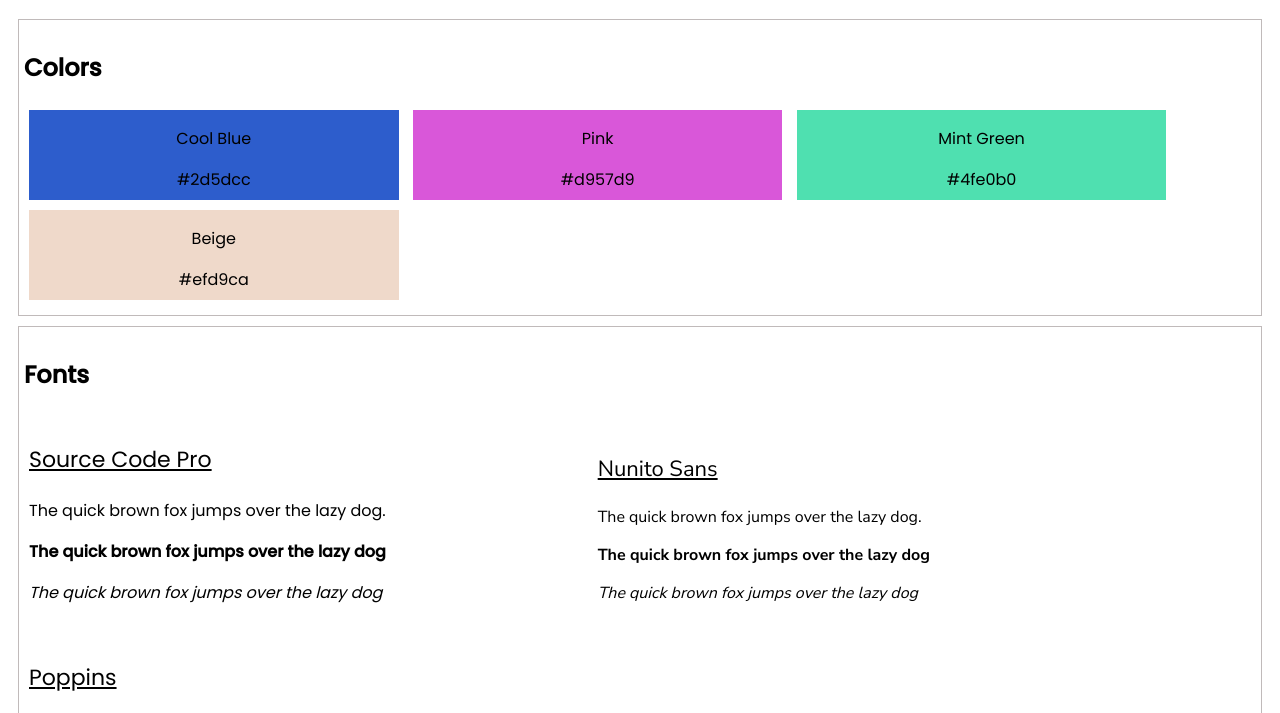
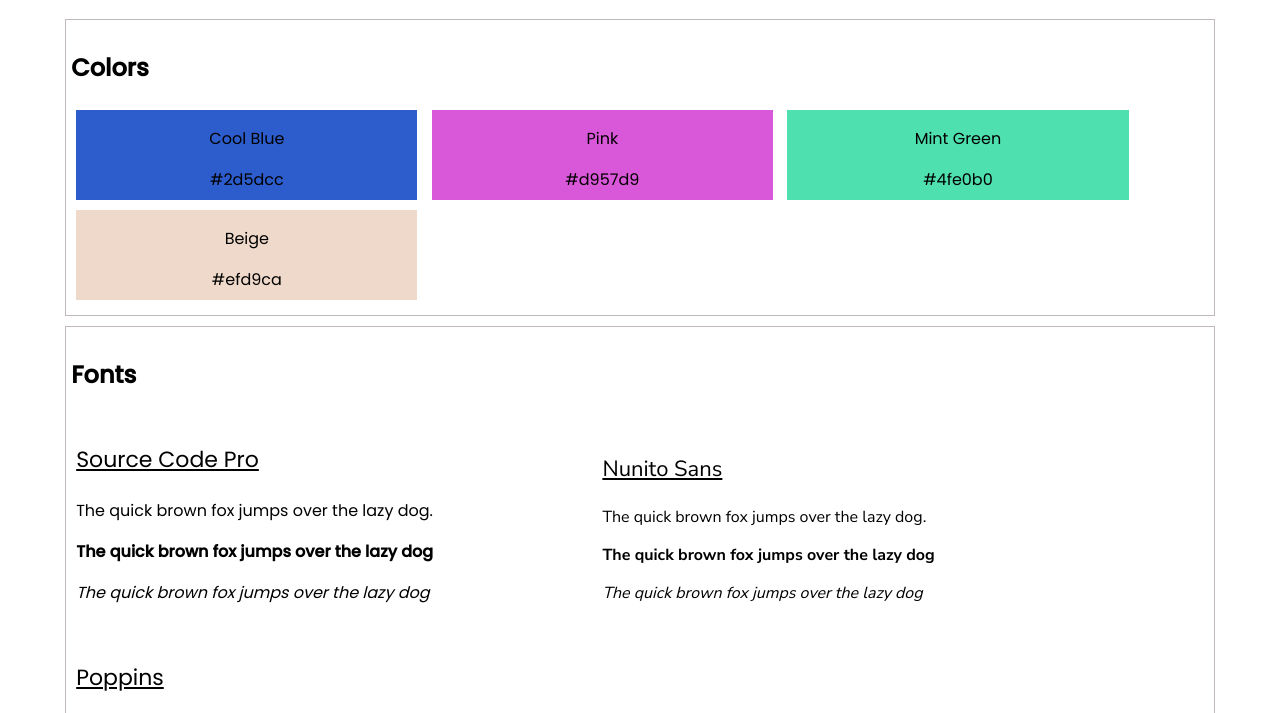
Before and after one commit to gira1992/second-commit, a plain HTML site: page index.html in a window 1280 px wide. Shown: the part 72-785 px from the top of the page. Drawn offline with Linux system fonts and the light colour scheme.

Commit message:
first commit

```diff
--- a/styles.css
+++ b/styles.css
@@ -5,8 +5,9 @@ body{
 
 section{
     border: rgb(192, 186, 186) solid 1px;
-    margin: 10px;
     padding: 10px 5px;
+    width: 90%;
+    margin: 10px auto;
 }
 
 #color-container div{
```
